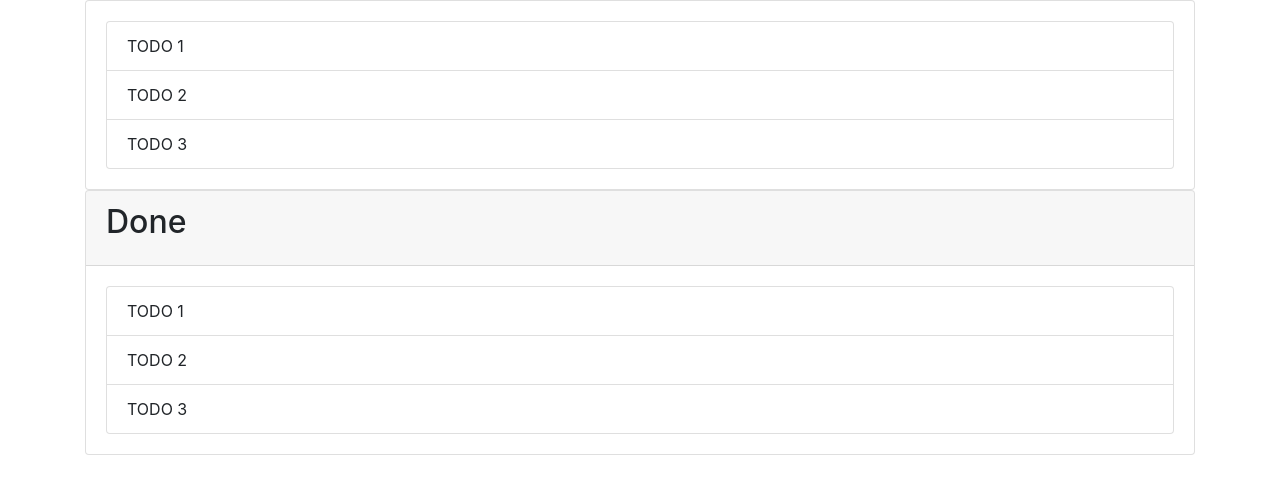
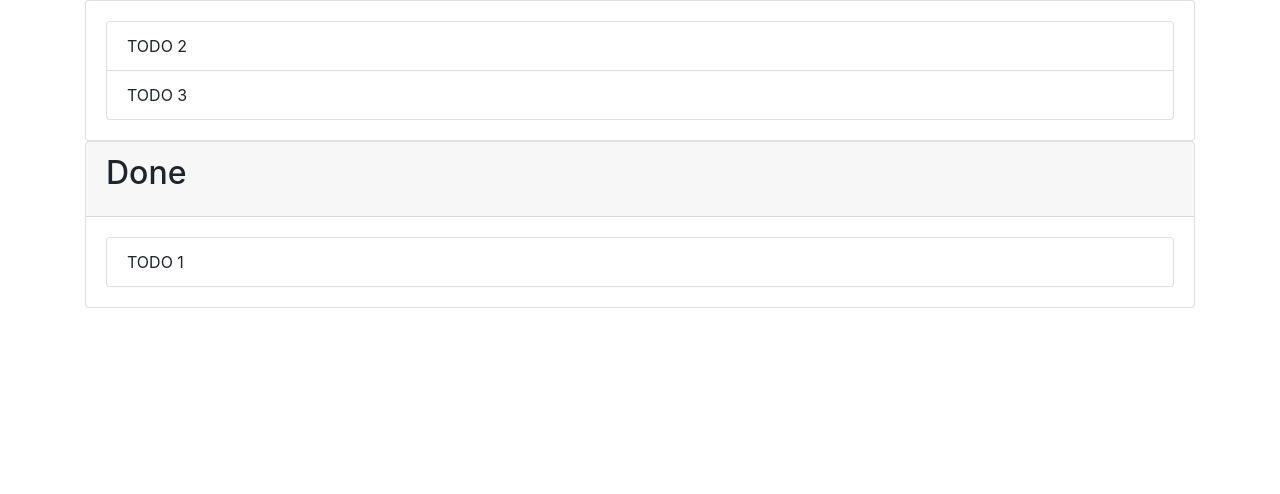
Before and after one commit to andipaetzold/react-todo, a React (Create React App) app: page / in a window 1280 px wide. Shown: the top 494 px of the page. Built offline with nearby package versions, Linux system fonts and the light colour scheme.

Commit message:
Entries can be set done as done

```diff
--- a/src/App.js
+++ b/src/App.js
@@ -26,11 +26,36 @@ class App extends Component {
     };
   }
 
+  setEntryDone(entry) {
+    this.updateEntryDone(entry, true);
+  }
+
+  setEntryNotDone(entry) {
+    this.updateEntryDone(entry, false);
+  }
+
+  updateEntryDone(entry, done) {
+    this.setState(prevState => {
+      const entries = prevState.entries;
+      const entryIndex = entries.findIndex(e => e.id === entry.id);
+
+      if (entryIndex < 0) {
+        return {};
+      }
+
+      entries[entryIndex].done = done;
+      return { entries };
+    });
+  }
+
   render() {
+    const doneEntries = this.state.entries.filter(e => e.done);
+    const notDoneEntries = this.state.entries.filter(e => !e.done);
+
     return (
       <div className="container">
-        <EntryList entries={this.state.entries} />
-        <EntryList title="Done" entries={this.state.entries} />
+        <EntryList entries={notDoneEntries} entryClick={this.setEntryDone.bind(this)} />
+        <EntryList title="Done" entries={doneEntries} entryClick={this.setEntryNotDone.bind(this)} />
       </div>
     );
   }
--- a/src/Entry.js
+++ b/src/Entry.js
@@ -2,7 +2,7 @@ import React, { Component } from 'react';
 
 class Entry extends Component {
     render() {
-        return <li className="list-group-item">{this.props.entry.name}</li>;
+        return <li className="list-group-item" onClick={this.props.entryClick.bind(this, this.props.entry)}>{this.props.entry.name}</li>;
     }
 }
 
--- a/src/EntryList.js
+++ b/src/EntryList.js
@@ -3,7 +3,7 @@ import Entry from './Entry';
 
 class EntryList extends Component {
     render() {
-        const entryList = this.props.entries.map(entry => <Entry key={entry.id} entry={entry} />);
+        const entryList = this.props.entries.map(entry => <Entry key={entry.id} entry={entry} entryClick={this.props.entryClick.bind(this, entry)} />);
 
         let header = null;
         if (this.props.title) {
```
